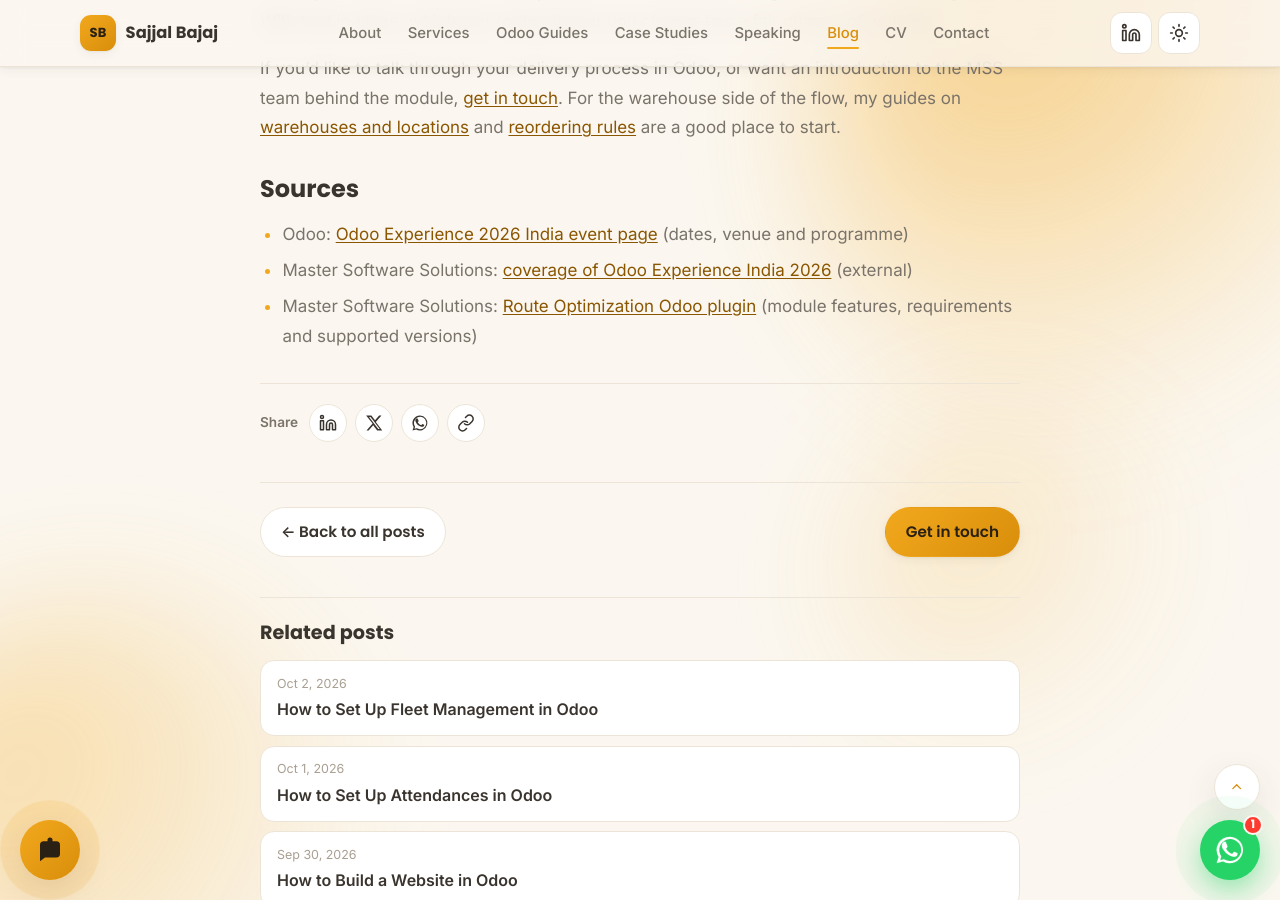
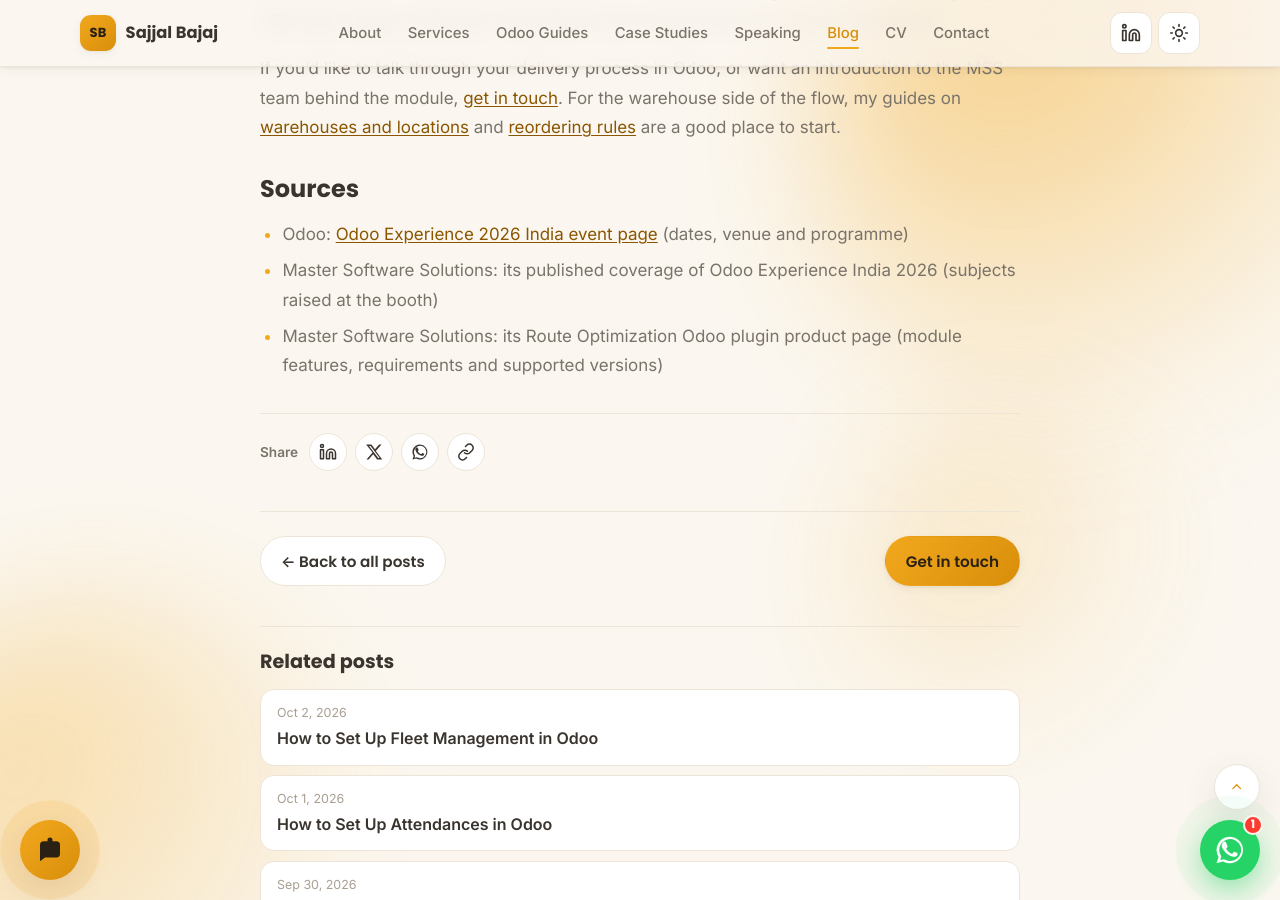
Before and after one commit to sajjalbajaj/sajjalbajaj.github.io, a Jekyll site: the page built from _posts/2026-10-04-ai-route-planning-odoo-experience-india-2026.md, in a window 1280 px wide and 900 px high, scrolled down 2904 px. Built offline with Jekyll 4.4.1, drawn with Linux system fonts in a browser that asks for light colours.

Commit message:
Remove all links to the Master Software Solutions website
The company name stays as plain text. Removed: the About-section link,
the "MSS's coverage" button, the two linked sources in the event recap
(now plain-text citations) and the employer URL in the Person schema.

Co-Authored-By: Claude Opus 5.5 <noreply@anthropic.com>

```diff
--- a/_includes/seo.html
+++ b/_includes/seo.html
@@ -69,7 +69,7 @@
   "url": "{{ site_url }}/",
   "image": "{{ site.image | absolute_url }}",
   "jobTitle": "Odoo ERP Consultant and Project Manager",
-  "worksFor": { "@type": "Organization", "name": "Master Software Solutions", "url": "https://www.mastersoftwaresolutions.com/" },
+  "worksFor": { "@type": "Organization", "name": "Master Software Solutions" },
   "address": { "@type": "PostalAddress", "addressLocality": "Mohali", "addressRegion": "Punjab", "addressCountry": "IN" },
   "alumniOf": { "@type": "CollegeOrUniversity", "name": "Kurukshetra University" },
   "knowsAbout": ["Odoo", "ERP implementation", "Business analysis", "Inventory management", "Manufacturing (MRP)", "Distribution", "Project management", "Agile and Scrum", "Power BI"],
--- a/_posts/2026-10-04-ai-route-planning-odoo-experience-india-2026.md
+++ b/_posts/2026-10-04-ai-route-planning-odoo-experience-india-2026.md
@@ -110,5 +110,5 @@ module, [get in touch](/#contact). For the warehouse side of the flow, my guides
 ## Sources
 
 - Odoo: [Odoo Experience 2026 India event page](https://www.odoo.com/event/odoo-experience-2026-india-10174/page/oxp26-india-introduction) (dates, venue and programme)
-- Master Software Solutions: [coverage of Odoo Experience India 2026](https://www.mastersoftwaresolutions.com/news/odoo-experience-india-2026/) (external)
-- Master Software Solutions: [Route Optimization Odoo plugin](https://www.mastersoftwaresolutions.com/route-optimization-odoo-plugin/) (module features, requirements and supported versions)
+- Master Software Solutions: its published coverage of Odoo Experience India 2026 (subjects raised at the booth)
+- Master Software Solutions: its Route Optimization Odoo plugin product page (module features, requirements and supported versions)
--- a/index.html
+++ b/index.html
@@ -84,7 +84,7 @@ last_modified_at: 2026-10-04
   <div class="card about reveal">
     <p>
       I started as a web developer in July 2016, building client websites and applications at ITpark and then
-      Techmind Softwares. In November 2020 I joined <a href="https://www.mastersoftwaresolutions.com/" target="_blank" rel="noopener">Master Software Solutions</a>
+      Techmind Softwares. In November 2020 I joined Master Software Solutions
       (MSS) as a senior developer and team lead, and moved step by step towards the business side of projects:
       Scrum Master from 2022 to 2024, business analyst and project manager since 2022, and ERP consultant since
       October 2024, where my focus is Odoo.
@@ -169,7 +169,6 @@ last_modified_at: 2026-10-04
     </p>
     <p class="talk__links">
       <a class="btn btn--primary" href="{{ '/blog/2026/10/04/ai-route-planning-odoo-experience-india-2026/' | relative_url }}">Read my event recap</a>
-      <a class="btn btn--ghost" href="https://www.mastersoftwaresolutions.com/news/odoo-experience-india-2026/" target="_blank" rel="noopener">MSS's coverage of the event (external)</a>
     </p>
   </article>
 </section>
```
